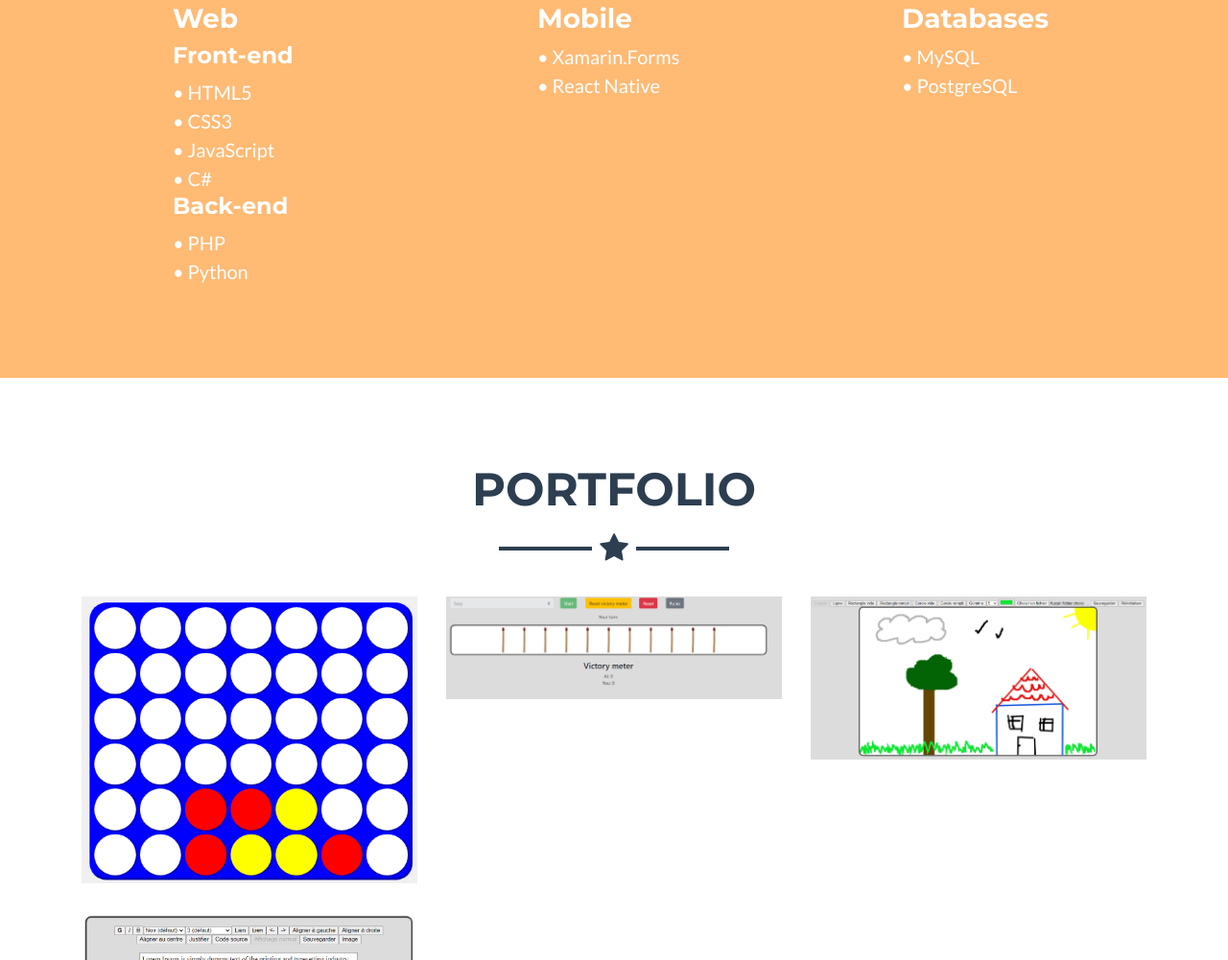
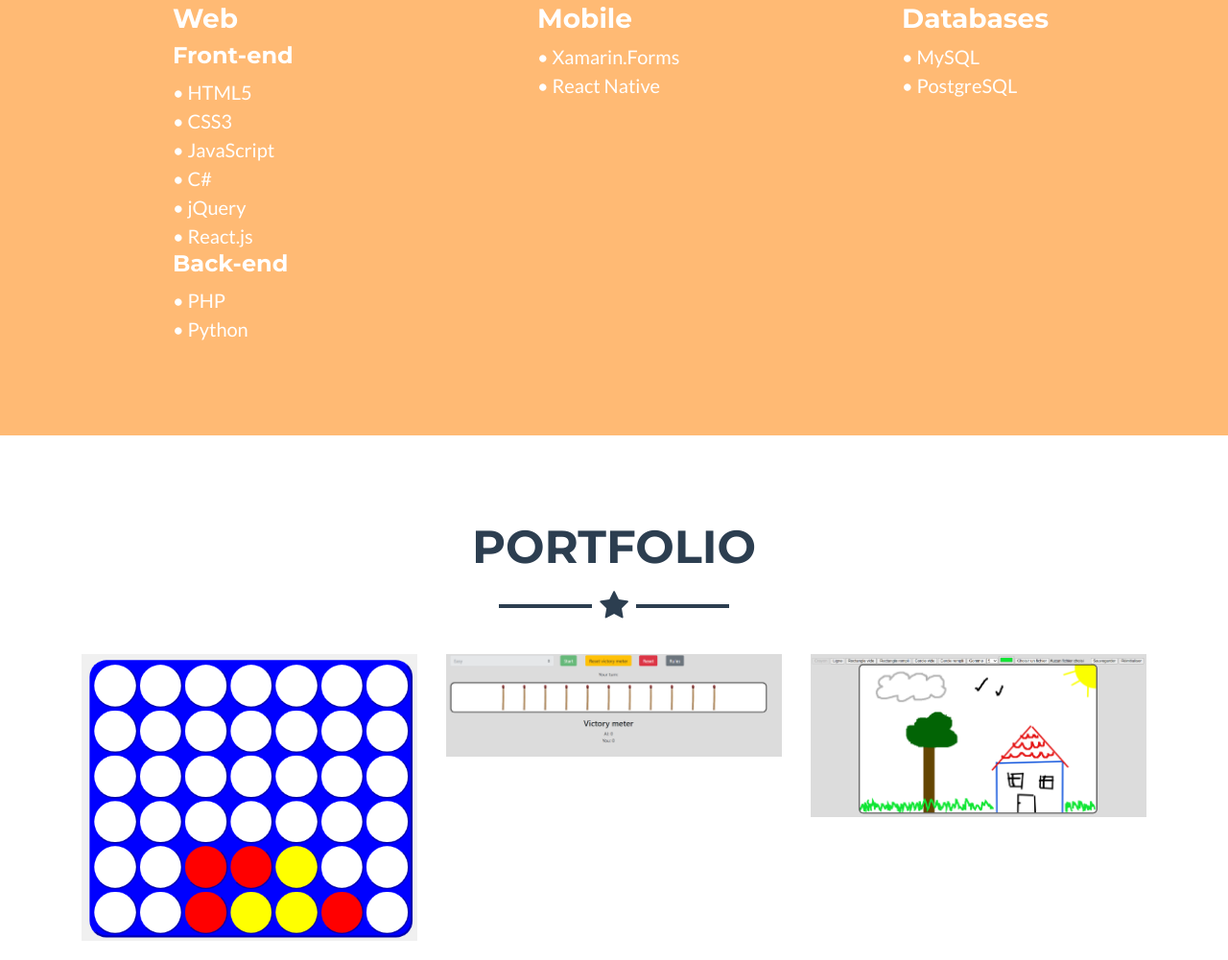
Before and after one commit to gregory-koenig/gregory-koenig.github.io, a plain HTML site: page en/index.html in a window 1280 px wide. Shown: the part 2020-3021 px from the top of the page at 96% size. Drawn offline with Linux system fonts and the light colour scheme.

Commit message:
Update skills

```diff
--- a/en/index.html
+++ b/en/index.html
@@ -182,6 +182,8 @@
                         <li class="list-group">• CSS3</li>
                         <li class="list-group">• JavaScript</li>
                         <li class="list-group">• C#</li>
+                        <li class="list-group">• jQuery</li>
+                        <li class="list-group">• React.js</li>
                     </ul>
 
                     <h4>Back-end</h4>
```
Also changed, not shown: index.html (+2 -0 lines).
